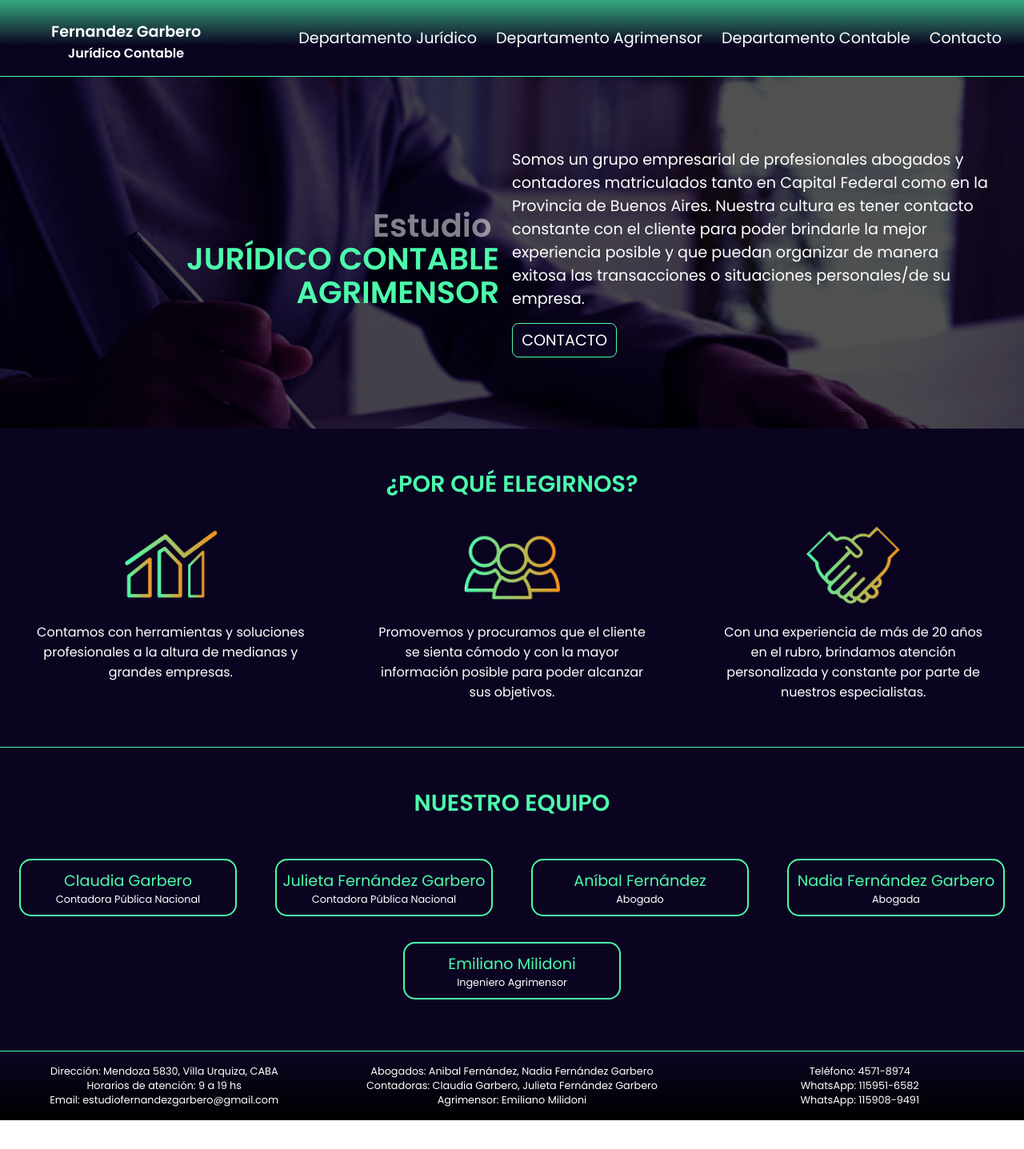
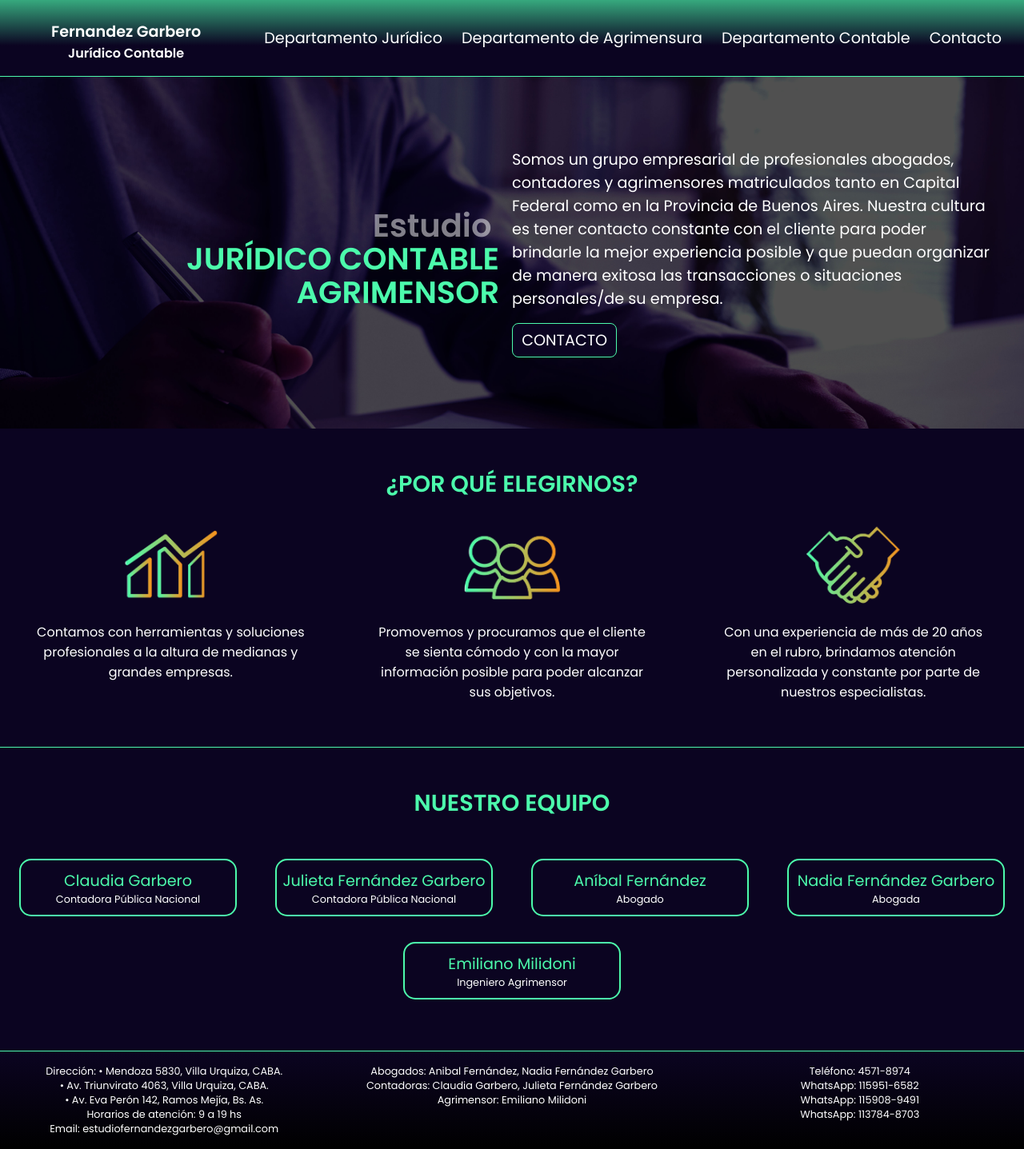
Before and after one commit to nicomigueles/nicomigueles.github.io, a plain HTML site: page index.html in a window 1280 px wide. Shown: the whole page at 80% size. Before the commit the page ends 1401 px from the top, so only its background shows below. Drawn offline with Linux system fonts and the light colour scheme.

Commit message:
Add files via upload

```diff
--- a/index.html
+++ b/index.html
@@ -38,7 +38,7 @@
     <ul class="headerLista">
      <!-- <li class="headerListaItems"><a style="color: orange;" href="./index.html">Inicio</a></li> -->
       <li class="headerListaItems"><a href="./pages/dep-juridico.html">Departamento Jurídico</a></li>
-      <li class="headerListaItems"><a href="./pages/dep-agrimensor.html">Departamento Agrimensor</a></li>
+      <li class="headerListaItems"><a href="./pages/dep-agrimensor.html">Departamento de Agrimensura</a></li>
       <li class="headerListaItems"><a href="./pages/dep-contable.html">Departamento Contable</a></li>
       <li class="headerListaItems"><a href="./pages/contacto.html">Contacto</a></li>
     </ul>
@@ -52,10 +52,10 @@
 
       <div class="mainBannerRight">
         <p class="mainBannerTxt">
-          Somos un grupo empresarial de profesionales abogados y contadores matriculados tanto en Capital Federal como en la Provincia de Buenos Aires. Nuestra cultura es tener contacto constante con el cliente para poder brindarle la mejor experiencia posible y que puedan organizar de manera exitosa las transacciones o situaciones personales/de su empresa.
+          Somos un grupo empresarial de profesionales abogados, contadores y agrimensores matriculados tanto en Capital Federal como en la Provincia de Buenos Aires. Nuestra cultura es tener contacto constante con el cliente para poder brindarle la mejor experiencia posible y que puedan organizar de manera exitosa las transacciones o situaciones personales/de su empresa.
         </p>
         <p class="mainBannerTxt2">
-          Somos un grupo empresarial de profesionales abogados y contadores matriculados tanto en Capital Federal como en la Provincia de Buenos Aires. Nuestra cultura es tener contacto constante con el cliente para poder brindarle la mejor experiencia posible y que puedan organizar de manera exitosa las transacciones o situaciones personales/de su empresa.
+          Somos un grupo empresarial de profesionales abogados, contadores y agrimensores matriculados tanto en Capital Federal como en la Provincia de Buenos Aires. Nuestra cultura es tener contacto constante con el cliente para poder brindarle la mejor experiencia posible y que puedan organizar de manera exitosa las transacciones o situaciones personales/de su empresa.
         </p>
         <button class="mainBannerLink"><a  href="./pages/contacto.html">contacto</a></button>
       </div>
@@ -146,7 +146,9 @@
 
   <footer>
     <section class="footerSection">
-      <p class="footerTxt">Dirección: Mendoza 5830, Villa Urquiza, CABA</p>
+      <p class="footerTxt">Dirección: • Mendoza 5830, Villa Urquiza, CABA.</p>
+      <p class="footerTxt">• Av. Triunvirato 4063, Villa Urquiza, CABA.</p>
+      <p class="footerTxt">• Av. Eva Perón 142, Ramos Mejía, Bs. As.</p>
       <p class="footerTxt">Horarios de atención: 9 a 19 hs</p>
       <p class="footerTxt">Email: estudiofernandezgarbero@gmail.com</p>
     </section>
@@ -161,6 +163,7 @@
       <p class="footerTxt">Teléfono: 4571-8974</p>
       <a class="footerTxtWpp" href="https://wa.me/+5491159516582" target="_blank">WhatsApp: 115951-6582</a>
       <a class="footerTxtWpp" href="https://wa.me/+5491159089491" target="_blank">WhatsApp: 115908-9491</a>
+      <a class="footerTxtWpp" href="https://wa.me/+5491137848703" target="_blank">WhatsApp: 113784-8703</a>
     </section>
   </footer>
 </body>
```
Also changed, not shown: pages/contacto.html (+6 -3 lines), pages/dep-agrimensor.html (+7 -3 lines), pages/dep-contable.html (+6 -2 lines), pages/dep-juridico.html (+5 -2 lines).
